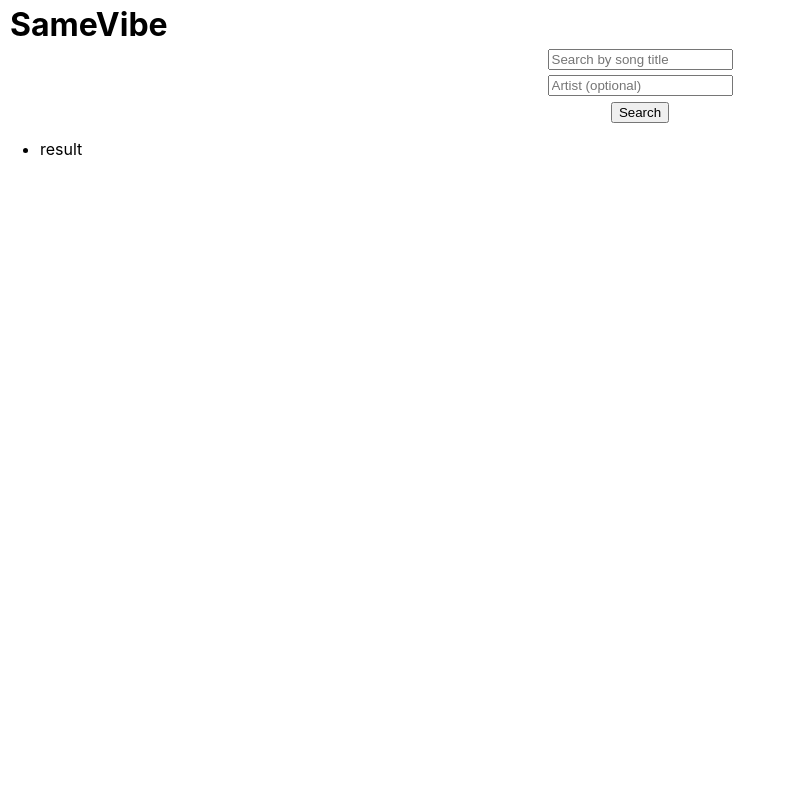
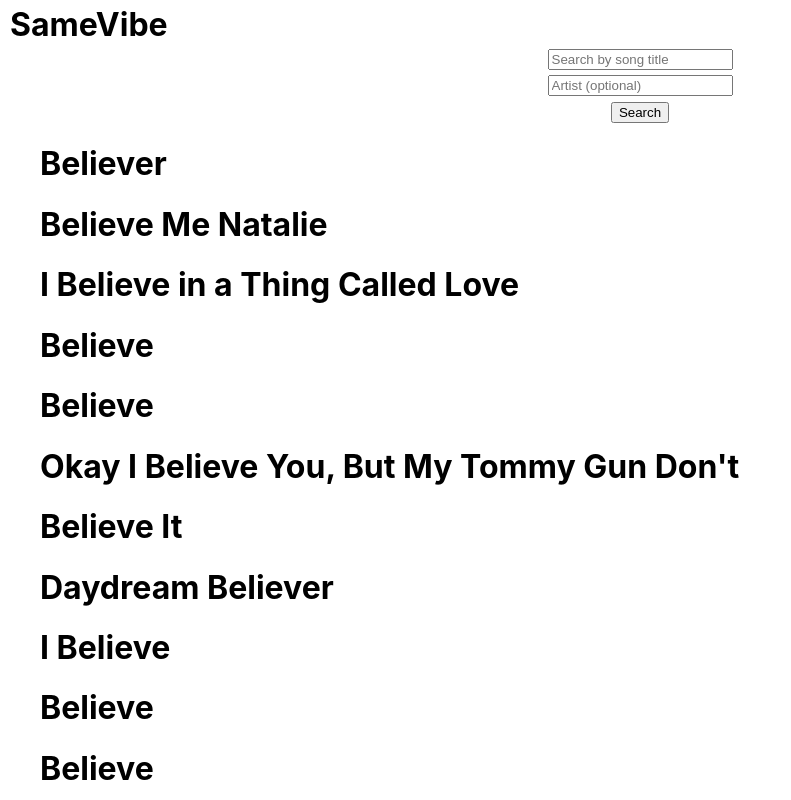
Before and after one commit to RodrigoJPT/same-vibe, a React (Create React App) app: page /home in a window 1280 px wide. Both pictures are taken after typing "Sample", "Sample" into the empty fields and a click on the button "Search". Shown: the top 800 px of the page, without its empty margins (0-791 px from the left). Built offline with nearby package versions, Linux system fonts and the light colour scheme.

Commit message:
results list diplaying properly with test data

```diff
--- /dev/null
+++ b/src/Components/Result/Result.js
@@ -0,0 +1,7 @@
+import React from 'react';
+
+const Result = ({ result }) => {
+	return <h1>{result.name}</h1>;
+};
+
+export default Result;
--- a/src/Components/ResultList/ResultList.js
+++ b/src/Components/ResultList/ResultList.js
@@ -1,4 +1,5 @@
 import React from 'react';
+import Result from '../Result/Result';
 
 const ResultList = ({ results }) => {
 	console.log(results);
@@ -8,7 +9,9 @@ const ResultList = ({ results }) => {
 	return (
 		<>
 			<ul>
-				<li>result</li>
+				{results.map((result) => (
+					<Result result={result} />
+				))}
 			</ul>
 		</>
 	);
```
Also changed, not shown: src/Components/Result/Result.css (added).
